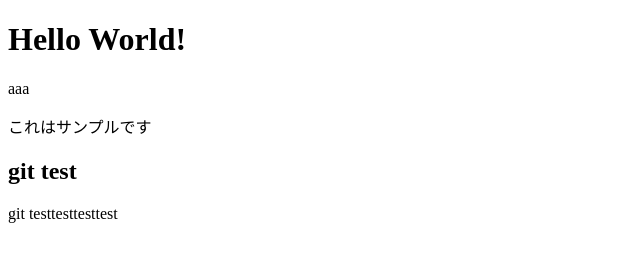
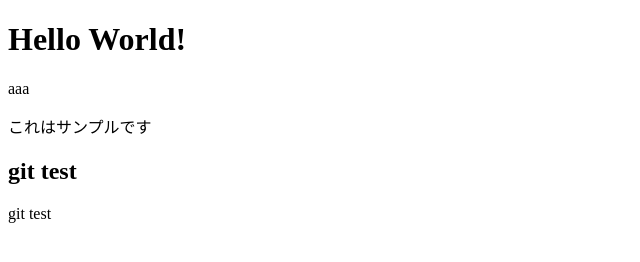
Before and after one commit to itf-sample-team/test, a plain HTML site: page sample.html in a window 1280 px wide. Shown: the full height of the page, 0-640 px from the left. Drawn offline with Linux system fonts and the light colour scheme.

```diff
--- a/sample.html
+++ b/sample.html
@@ -14,7 +14,7 @@
 
     <div>
         <h2>git test</h2>
-        <p>git testtesttesttest</p>
+        <p>git test</p>
     </div>
 
 </body>
```
